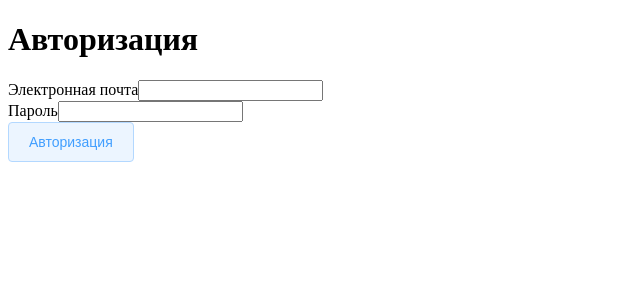
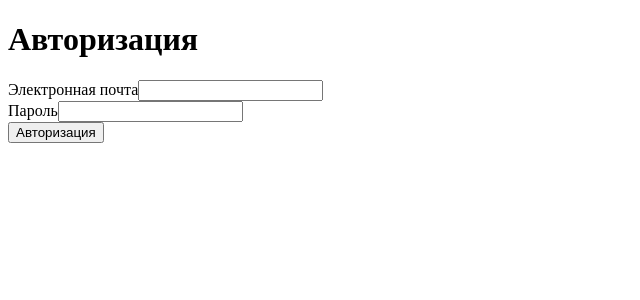
Before and after one commit to 404region/nuxt_vue_element_test, a Nuxt app: page /login in a window 1280 px wide. Shown: the top 300 px of the page, without its empty margins (0-640 px from the left). Built offline with nearby package versions, Linux system fonts and the light colour scheme.

Commit message:
Валидация через html

```diff
--- a/pages/login.vue
+++ b/pages/login.vue
@@ -4,13 +4,13 @@
         <form @submit="userLogin">
             <div>
                 <label>Электронная почта</label>
-                <input type="email" v-model="login.mail">
+                <input type="email" v-model="login.email" required>
             </div>
             <div>
                 <label>Пароль</label>
-                <input type="password" v-model="login.password" minlength="8">
+                <input type="password" v-model="login.password" minlength="8" required>
             </div>
-            <el-button type="primary" plain>Авторизация</el-button>
+            <button type="primary" plain>Авторизация</button>
         </form>
     </div>
 
@@ -21,7 +21,7 @@
         data() {
             return {
                 login: {
-                    mail: '',
+                    email: '',
                     password: ''
                 }
             }
```
